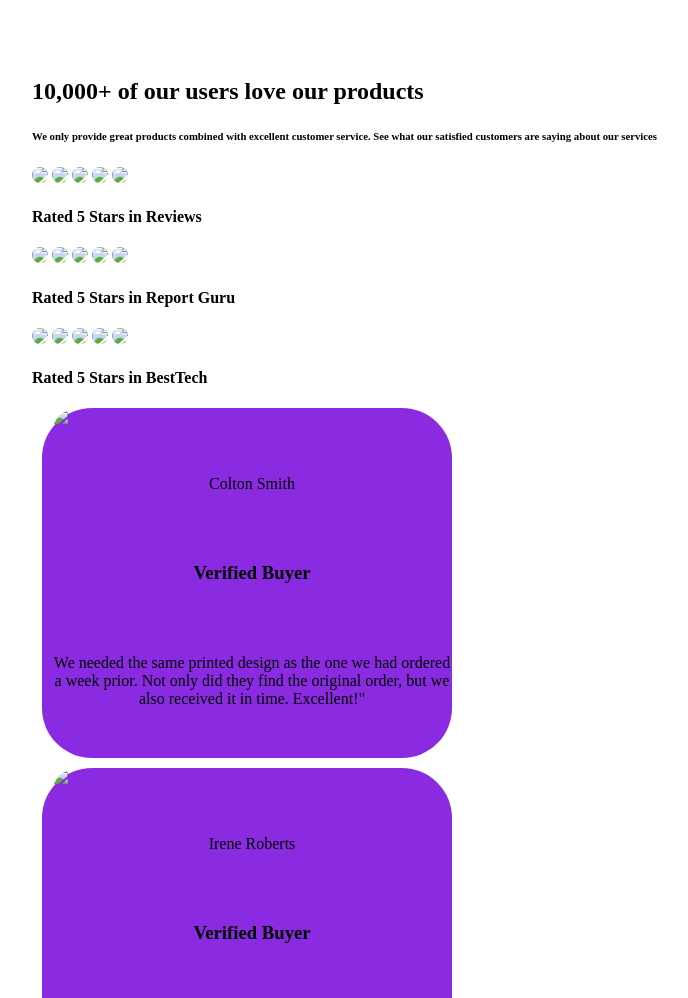
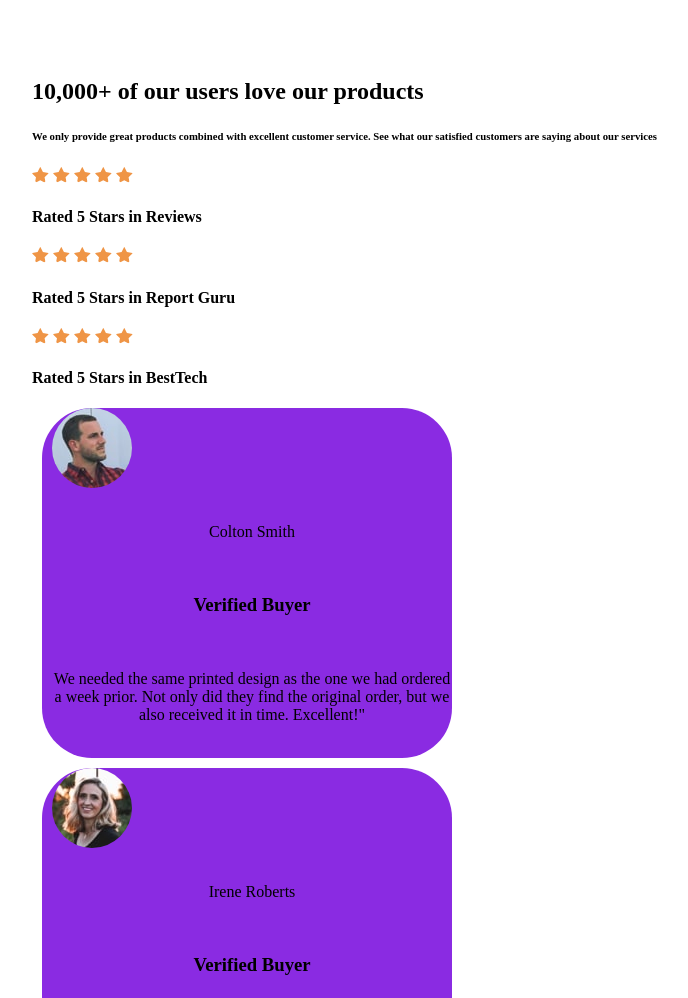
Before and after one commit to Carbonnetwork001/Carbonnetwork001.github.io, a plain HTML site: page index.html in a window 1280 px wide. Shown: the top 998 px of the page, without its empty margins (26-714 px from the left). Drawn offline with Linux system fonts and the light colour scheme; files whose address does not match are found by name.

Commit message:
commit of codes

```diff
--- a/index.html
+++ b/index.html
@@ -4,7 +4,7 @@
     <meta charset="UTF-8">
     <meta name="viewport" content="width=device-width, initial-scale=1.0">
     <title>SOCIAL MEDIA PROOF SECTION</title>
-    <link rel="stylesheet" href="C:\Users\DELL\Desktop\social proof section\css\styles.css">
+    <link rel="stylesheet" href="C:\Users\DELL\Desktop\folder\css\styles.css">
 </head>
 <body>
     <section class="social-proof">
@@ -12,34 +12,34 @@
          <h6>We only provide great products combined with excellent customer service. See what our satisfied customers are saying about our services</h6>
 
                 <div class="container">
-                <img class="container" src="icon-star.svg">
-                <img class="container" src="icon-star.svg">
-                <img class="container" src="icon-star.svg">
-                <img class="container" src="icon-star.svg">
-                <img class="container" src="icon-star.svg">
+                <img class="container" src="./image/icon-star.svg">
+                <img class="container" src="./image/icon-star.svg">
+                <img class="container" src="./image/icon-star.svg">
+                <img class="container" src="./image/icon-star.svg">
+                <img class="container" src="./image/icon-star.svg">
                 <h4>Rated 5 Stars in Reviews</h4>
                 </div>
 
                 <div>
-                <img class="container" src="icon-star.svg">
-                <img class="container" src="icon-star.svg">
-                <img class="container" src="icon-star.svg">
-                <img class="container" src="icon-star.svg">
-                <img class="container" src="icon-star.svg">
+                <img class="container" src="./image/icon-star.svg">
+                <img class="container" src="./image/icon-star.svg">
+                <img class="container" src="./image/icon-star.svg">
+                <img class="container" src="./image/icon-star.svg">
+                <img class="container" src="./image/icon-star.svg">
                 <h4>Rated 5 Stars in Report Guru</h4>
                 </div>
 
                 <div>
-                <img class="container" src="icon-star.svg">
-                <img class="container" src="icon-star.svg">
-                <img class="container" src="icon-star.svg">
-                <img class="container" src="icon-star.svg">
-                <img class="container" src="icon-star.svg">
+                <img class="container" src="./image/icon-star.svg">
+                <img class="container" src="./image/icon-star.svg">
+                <img class="container" src="./image/icon-star.svg">
+                <img class="container" src="./image/icon-star.svg">
+                <img class="container" src="./image/icon-star.svg">
                 <h4>Rated 5 Stars in BestTech</h4>
                 </div>
 
                 <div class="testimonial" alt="user1">
-                <img class="profile-pics" src="image-colton.jpg">
+                <img class="profile-pics" src="./image/image-colton.jpg">
                 <p>Colton Smith</p>
                 <h3>Verified Buyer</h3>
                 <p>We needed the same printed design as the one we had ordered a week prior. Not only did they find the original order, but we also received it in time. Excellent!"</p>
@@ -47,7 +47,7 @@
 
 
                 <div class="testimonial" alt="user2">
-                <img class="profile-pics" src="image-irene.jpg">
+                <img class="profile-pics" src="./image/image-irene.jpg">
                 <p>Irene Roberts </p>
                 <h3>Verified Buyer</h3>
                 <p>"Customer service is always excellent and very quick turn around. Completely delighted with the simplicity of the purchase and the speed of delivery."</p>
@@ -55,7 +55,7 @@
 
 
                 <div class="testimonial" alt="user3">
-                <img class="profile-pics" src="image-anne.jpg">
+                <img class="profile-pics" src="./image/image-anne.jpg">
                 <p>Anne Wallace</p>
                 <h3>Verified Buyer </h3>
                 <p>"Put an order with this company and can only praise them for the very high standard. Will definitely use them again and recommend them to everyone!"</p>
```
